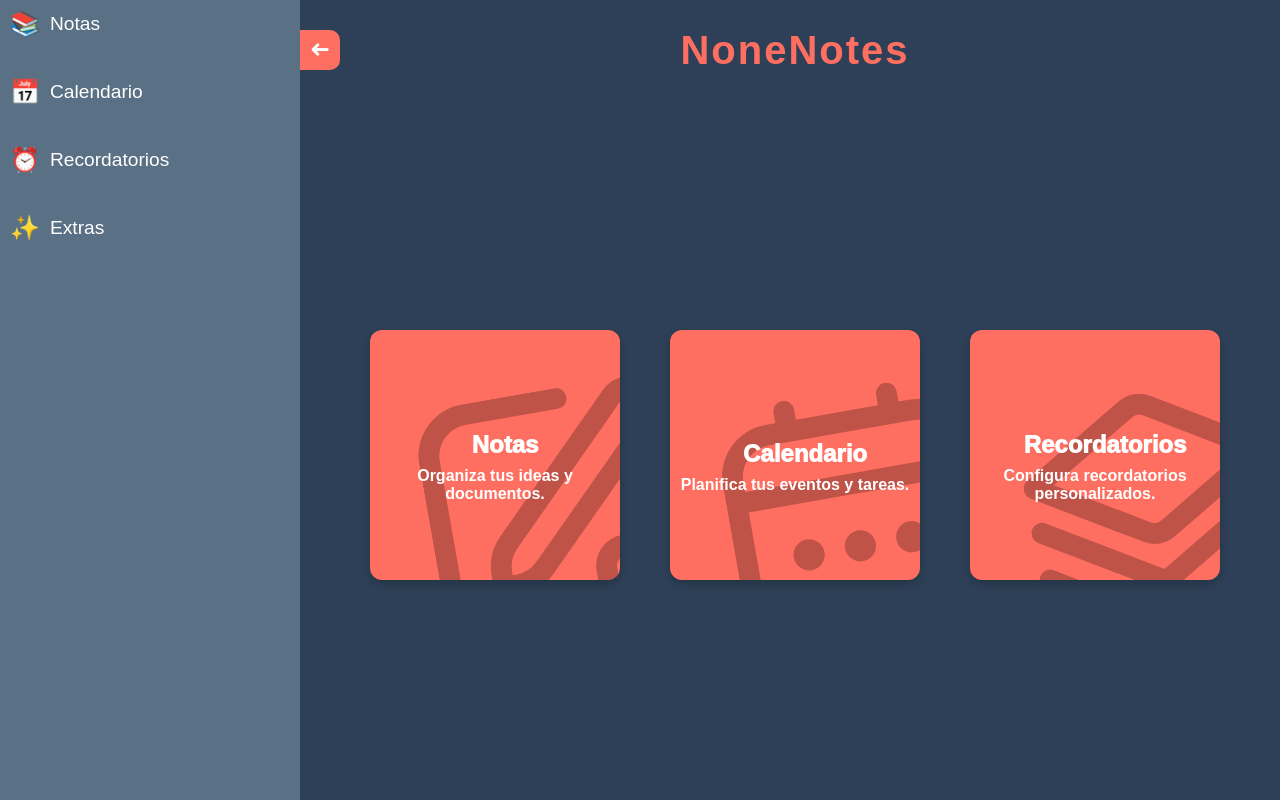
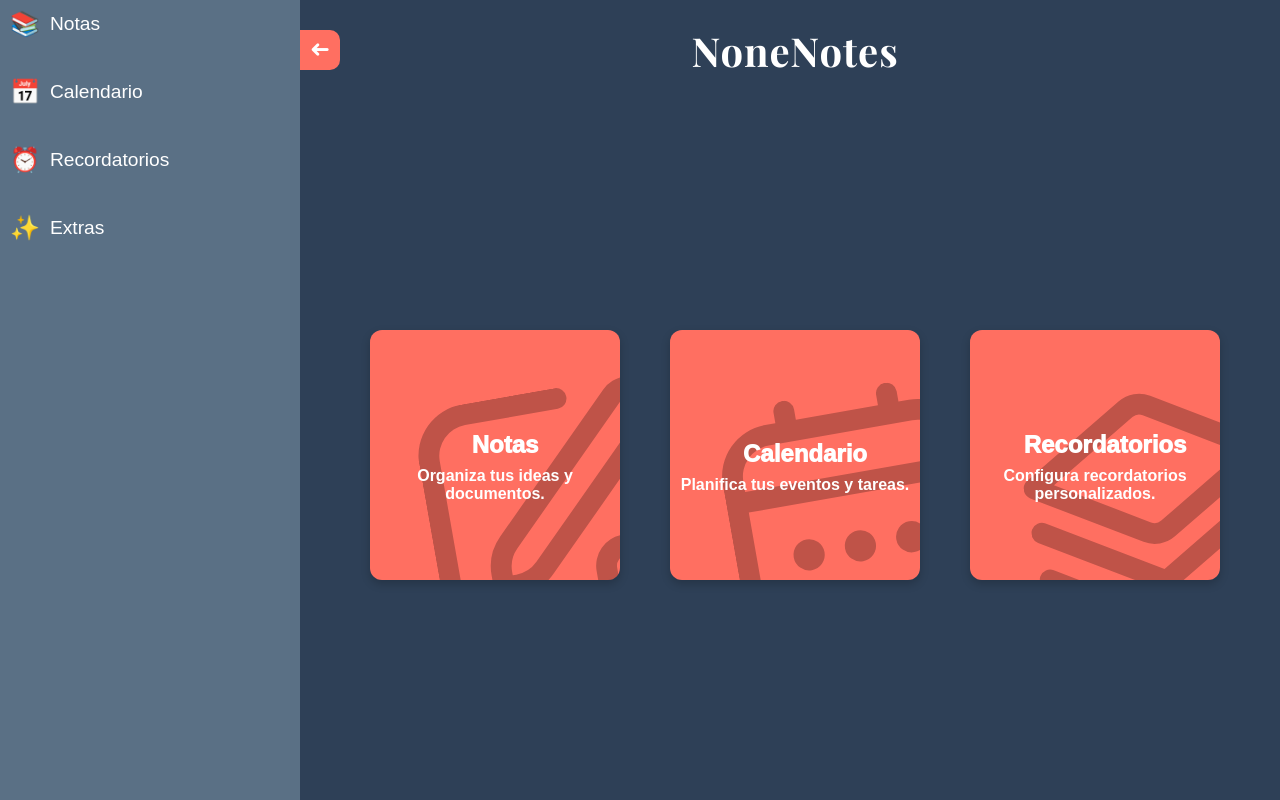
Before and after one commit to Nonetss/NoneNotes, an Astro site in the folder frontend/: page / in a window 1280 px wide. Built offline with nearby package versions, Linux system fonts and the light colour scheme; Astro itself is replaced by a stand-in of ours.

Commit message:
Modificamos el heder para que sea mas bonito

```diff
--- a/frontend/src/components/elementos/Header.astro
+++ b/frontend/src/components/elementos/Header.astro
@@ -3,42 +3,72 @@
 ---
 
 <header class="header">
-  <a href="/">
+  <a href="/" class="logo">
     <h1>NoneNotes</h1>
   </a>
 </header>
 
 <style>
+  /* Importar una fuente estilizada desde Google Fonts */
+  @import url("https://fonts.googleapis.com/css2?family=Playfair+Display:wght@700&display=swap");
+
+  :root {
+    --font-primary: "Playfair Display", serif;
+    --header-text: #ffffff; /* Azul oscuro elegante */
+    --header-shadow: rgba(0, 0, 0, 0.1); /* Sombra sutil */
+    --header-padding: 20px 40px;
+    --logo-font-size: 2.5rem;
+    --transition-speed: 0.3s;
+  }
+</style>
+
+<style>
   .header {
-    background: var(--pantone-bg); /* Fondo principal */
-    color: var(--pantone-text); /* Texto */
+    background: transparent; /* Fondo transparente */
+    display: flex;
+    align-items: center;
+    justify-content: center; /* Centra el contenido horizontalmente */
+    padding: var(--header-padding);
+    position: relative;
+    z-index: 1000;
+  }
+
+  .logo {
+    text-decoration: none;
     display: flex;
     align-items: center;
   }
 
-  a {
-    text-decoration: none;
+  .logo h1 {
+    font-family: var(--font-primary);
+    font-size: var(--logo-font-size);
+    font-weight: 700;
+    margin: 0;
+    letter-spacing: 1px;
+    transition:
+      color var(--transition-speed) ease,
+      transform var(--transition-speed) ease;
+    color: var(--header-text);
   }
 
-  .header h1 {
-    font-size: 2.5rem;
-    font-weight: bold;
-    color: var(--pantone-primary); /* Color del título */
-    letter-spacing: 2px;
-    margin: 0;
+  .logo:hover h1 {
+    color: #ff6f61; /* Color de acento al pasar el cursor */
+    transform: scale(1.05); /* Ligero aumento de tamaño */
   }
 
   /* Animación suave al cargar */
-  .header h1 {
-    opacity: 0;
-    transform: translateY(-10px);
-    animation: fadeIn 1s ease-out forwards;
+  .logo h1 {
+    animation: fadeIn 0.5s ease-out forwards;
   }
 
-  @keyframes fadeIn {
-    to {
-      opacity: 1;
-      transform: translateY(0);
+  /* Responsividad */
+  @media (max-width: 768px) {
+    .header {
+      padding: 15px 20px;
+    }
+
+    .logo h1 {
+      font-size: 2rem;
     }
   }
 </style>
```
